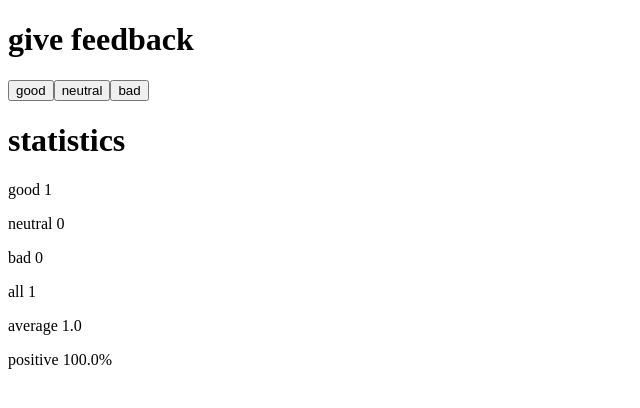
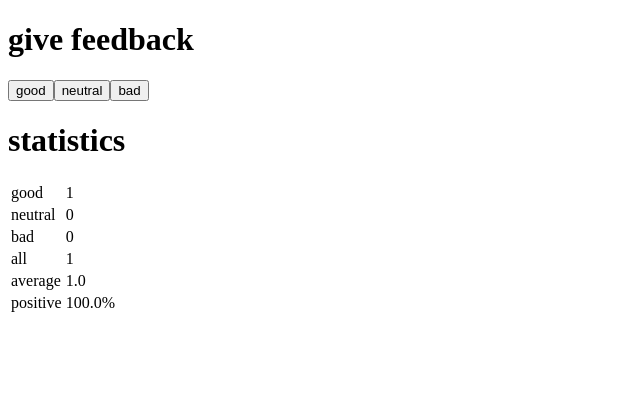
Before and after one commit to LuotoAndreas/fullstack-open-2023, a React app in the folder part1/unicafe/: page / in a window 1280 px wide. Both pictures are taken after a click on the button "good". Shown: the top 408 px of the page, without its empty margins (0-640 px from the left). Built offline with nearby package versions, Linux system fonts and the light colour scheme; the HTML template or start-up script is replaced by a standard one.

Commit message:
exercise 1.11

```diff
--- a/part1/unicafe/src/App.jsx
+++ b/part1/unicafe/src/App.jsx
@@ -23,25 +23,26 @@
   const positive = ((good / all) * 100).toFixed(1);
 
   return (
-    <div>
+    <table>
+      <tbody>
       <StatisticLine text="good" value ={good} />
       <StatisticLine text="neutral" value ={neutral} />
       <StatisticLine text="bad" value ={bad} />
       <StatisticLine text="all" value ={all} />
       <StatisticLine text="average" value ={average} />
       <StatisticLine text="positive" value ={positive + "%"} />
-    </div>
+      </tbody>
+    </table>
   )
 }
 
 const StatisticLine = (props) => {
 
   return (
-    <div>
-      <p>
-        {props.text} {props.value}
-      </p>
-    </div>
+    <tr>
+      <td>{props.text}</td>
+      <td>{props.value}</td>
+    </tr>
   )
 }
 
```
